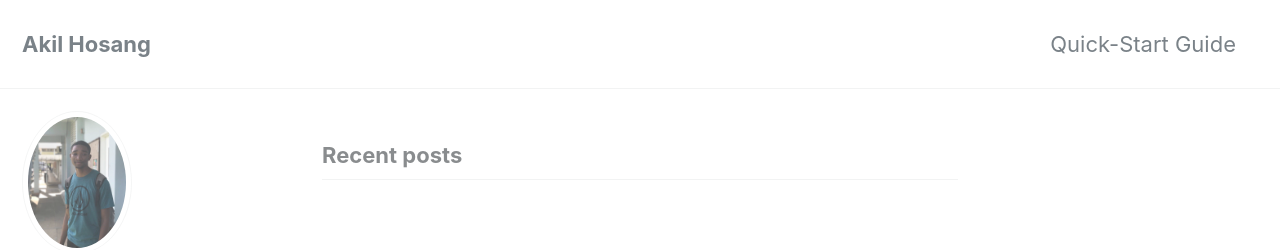
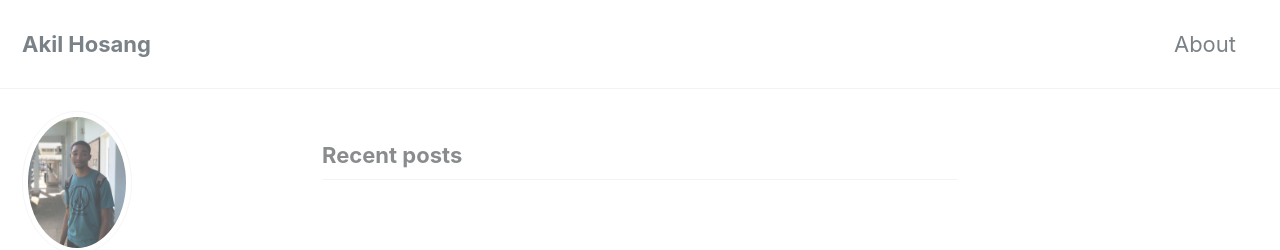
Before and after one commit to Akil313/Akil313.github.io, a Jekyll site: the page built from index.html, in a window 1280 px wide and 900 px high. Shown: the top 250 px of the window. Built offline with Jekyll 4.4.1, drawn with Linux system fonts in a browser that asks for light colours; cached includes are drawn as plain includes; nearby versions of some CDN libraries; the list of posts is cut into pages by our own code.

Commit message:
Update navigation.yml

```diff
--- a/_data/navigation.yml
+++ b/_data/navigation.yml
@@ -1,9 +1,7 @@
 # main links
 main:
-  - title: "Quick-Start Guide"
-    url: https://mmistakes.github.io/minimal-mistakes/docs/quick-start-guide/
-  # - title: "About"
-  #   url: https://mmistakes.github.io/minimal-mistakes/about/
+  - title: "About"
+    url: /_pages/about.md
   # - title: "Sample Posts"
   #   url: /year-archive/
   # - title: "Sample Collections"
```
